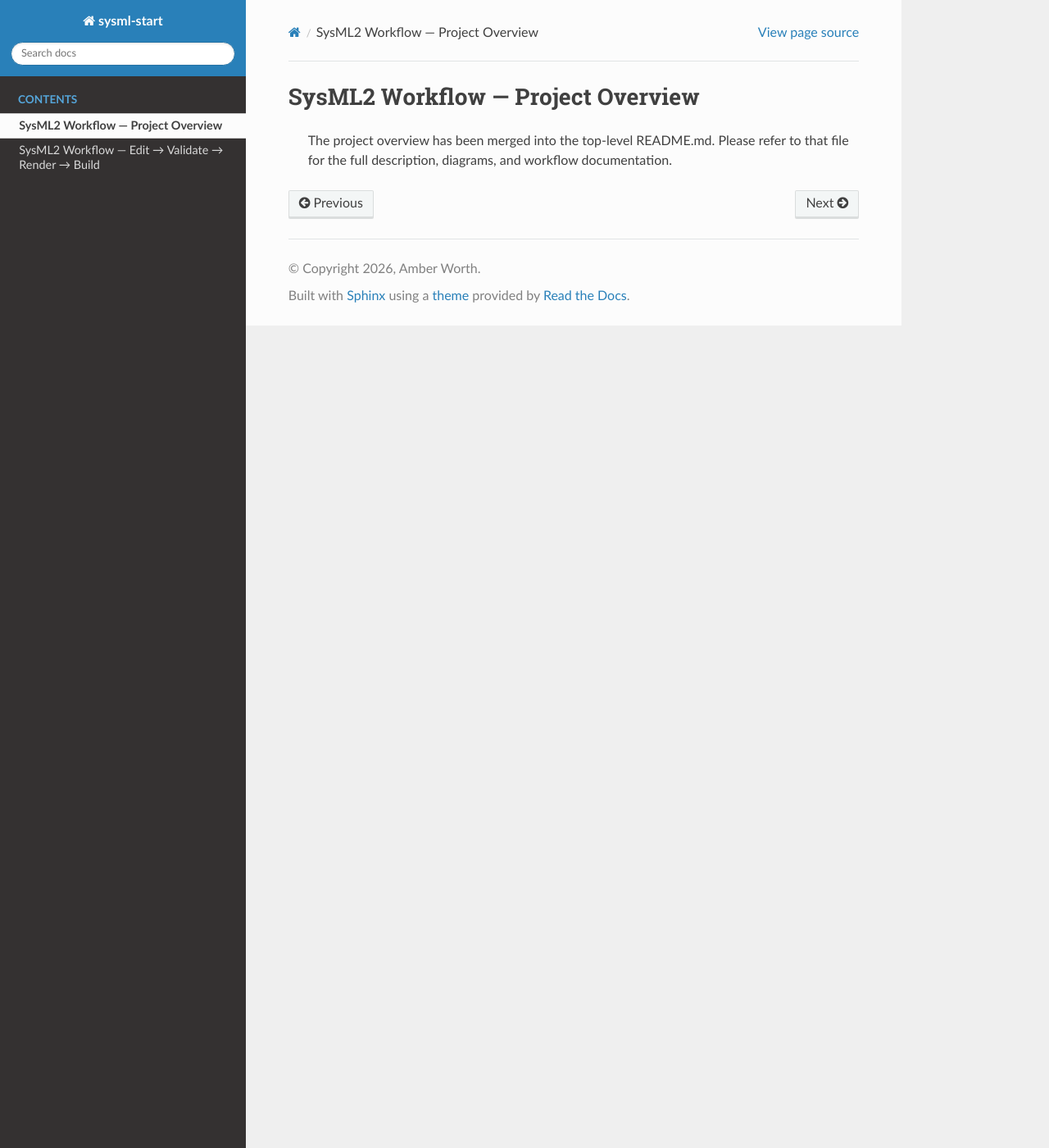
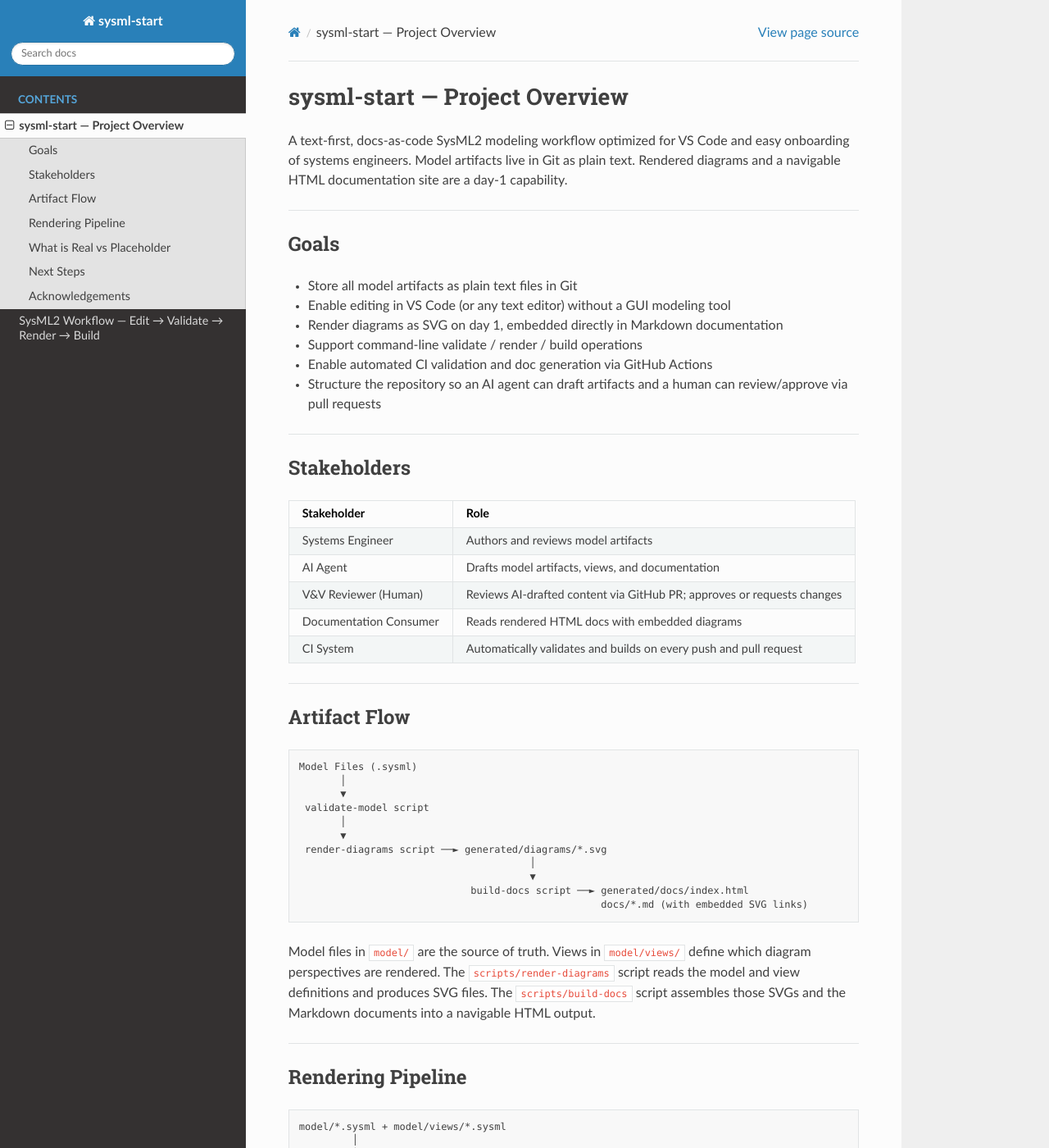
Before and after one commit to greenliquidlight/sysml-start, a Sphinx documentation site: the page built from docs/overview.md, in a window 1280 px wide and 1400 px high. Shown: the whole window at 82% size. Built offline with Sphinx 7.4.7 and the Read the Docs theme 3.1.0, drawn with Linux system fonts in a browser that asks for light colours; some of the changed text lies outside the part shown.

Commit message:
Address PR review comments
- validate.yml: make Python/Sphinx install in setup-tools optional (skip
  gracefully when python3 absent) so validate-only jobs don't need Python
- validate.yml: FORCE_JAVASCRIPT_ACTIONS_TO_NODE24 comment already present
- docs.yml: remove redundant 'Install Sphinx dependencies' step; setup-tools
  now owns the pip install to avoid duplicate installs in CI
- docs/overview.md: promote from redirect stub to full project overview
  (Goals, Stakeholders, Artifact Flow, Rendering Pipeline, What's Real,
  Next Steps, Acknowledgements)
- README.md: slim to minimal landing page with link to GitHub Pages docs
- docs/overview.md: restore ../README.md link (renders on GitHub; no -W build)
- docs/workflow.md: remove stale TODO comments (validate and render scripts
  are now real implementations); add SVG image references; fix stale
  docs/overview.md diagram embed references
- docs/requirements.txt: intentionally keep lower bounds (>=); CI catches
  breakage from new major releases; pinning is not desired
- scripts/setup-tools: validate Python >= 3.10 with targeted error message;
  add pip availability check with remediation hint

````diff
--- a/docs/overview.md
+++ b/docs/overview.md
@@ -1,4 +1,108 @@
-# SysML2 Workflow — Project Overview
+# sysml-start — Project Overview
 
-> The project overview has been merged into the top-level README.md.
-> Please refer to that file for the full description, diagrams, and workflow documentation.
+A text-first, docs-as-code SysML2 modeling workflow optimized for VS Code and easy onboarding of
+systems engineers. Model artifacts live in Git as plain text. Rendered diagrams and a navigable
+HTML documentation site are a day-1 capability.
+
+---
+
+## Goals
+
+- Store all model artifacts as plain text files in Git
+- Enable editing in VS Code (or any text editor) without a GUI modeling tool
+- Render diagrams as SVG on day 1, embedded directly in Markdown documentation
+- Support command-line validate / render / build operations
+- Enable automated CI validation and doc generation via GitHub Actions
+- Structure the repository so an AI agent can draft artifacts and a human can review/approve via pull requests
+
+---
+
+## Stakeholders
+
+| Stakeholder | Role |
+|-------------|------|
+| Systems Engineer | Authors and reviews model artifacts |
+| AI Agent | Drafts model artifacts, views, and documentation |
+| V&V Reviewer (Human) | Reviews AI-drafted content via GitHub PR; approves or requests changes |
+| Documentation Consumer | Reads rendered HTML docs with embedded diagrams |
+| CI System | Automatically validates and builds on every push and pull request |
+
+---
+
+## Artifact Flow
+
+```
+Model Files (.sysml)
+       │
+       ▼
+ validate-model script
+       │
+       ▼
+ render-diagrams script ──► generated/diagrams/*.svg
+                                       │
+                                       ▼
+                             build-docs script ──► generated/docs/index.html
+                                                   docs/*.md (with embedded SVG links)
+```
+
+Model files in `model/` are the source of truth. Views in `model/views/` define which diagram
+perspectives are rendered. The `scripts/render-diagrams` script reads the model and view
+definitions and produces SVG files. The `scripts/build-docs` script assembles those SVGs and the
+Markdown documents into a navigable HTML output.
+
+---
+
+## Rendering Pipeline
+
+```
+model/*.sysml + model/views/*.sysml
+         │
+         │  SysMLInteractive REPL (OMG SysML v2 Pilot JAR)
+         │  %viz <element>  →  @startuml...@enduml (PlantUML + sysmlbw skin)
+         ▼
+  tools/SysMLRender.java  (PlantUML Java API — skin resolved from JAR classpath)
+         │
+         ▼
+generated/diagrams/context.svg
+generated/diagrams/artifact-flow.svg
+generated/diagrams/requirements.svg
+         │
+         │  (embedded in docs/workflow.md via Markdown image links)
+         ▼
+Rendered in VS Code Markdown Preview / GitHub / HTML export
+```
+
+The same pipeline applies to every view file. Adding a new view requires:
+
+1. Creating a new `model/views/<name>-view.sysml` file
+2. Adding a `%viz <element>` line and output filename in `scripts/render-diagrams`
+3. Embedding the resulting SVG in the appropriate Markdown document
+
+---
+
+## What is Real vs Placeholder
+
+| Item | Status |
+|------|--------|
+| `.sysml` model files | **Real** — valid SysML v2 syntax, verified by the OMG Pilot kernel |
+| `scripts/validate-model` | **Real** — loads all files into the OMG Pilot REPL, reports errors |
+| `scripts/render-diagrams` | **Real** — generates SVGs via OMG Pilot `%viz` + PlantUML Java API |
+| `scripts/build-docs` | **Real** — builds a navigable HTML site via Sphinx + MyST (`sphinx-rtd-theme`); output in `generated/docs/` |
+| Generated SVG diagrams | **Real** — laid out by GraphViz via the bundled PlantUML renderer |
+| GitHub Actions workflows | **Real** — installs Java 21 + GraphViz, runs `setup-tools`, validates/renders/builds, and deploys docs to GitHub Pages |
+
+---
+
+## Next Steps
+
+- [ ] Add more model views (e.g., internal block, sequence, state machine)
+
+---
+
+## Acknowledgements
+
+- **[OMG SysML v2 Pilot Implementation](https://github.com/Systems-Modeling/SysML-v2-Pilot-Implementation)** — the open-source reference implementation of the SysML v2 standard. This project uses the Pilot JAR for model validation and diagram rendering via the `SysMLInteractive` REPL and `%viz` commands.
+- **[PlantUML](https://plantuml.com/)** — diagram rendering engine bundled within the Pilot JAR.
+- **[GraphViz](https://graphviz.org/)** — graph layout engine used by PlantUML for SVG output.
+- **[Sphinx](https://www.sphinx-doc.org/)** with **[MyST Parser](https://myst-parser.readthedocs.io/)** — documentation toolchain used by `scripts/build-docs`.
+- **[sphinx-rtd-theme](https://sphinx-rtd-theme.readthedocs.io/)** — Read the Docs theme for Sphinx HTML output.
````
Also changed, not shown: README.md (+15 -167 lines), docs/workflow.md (+11 -12 lines), 6 other files.
